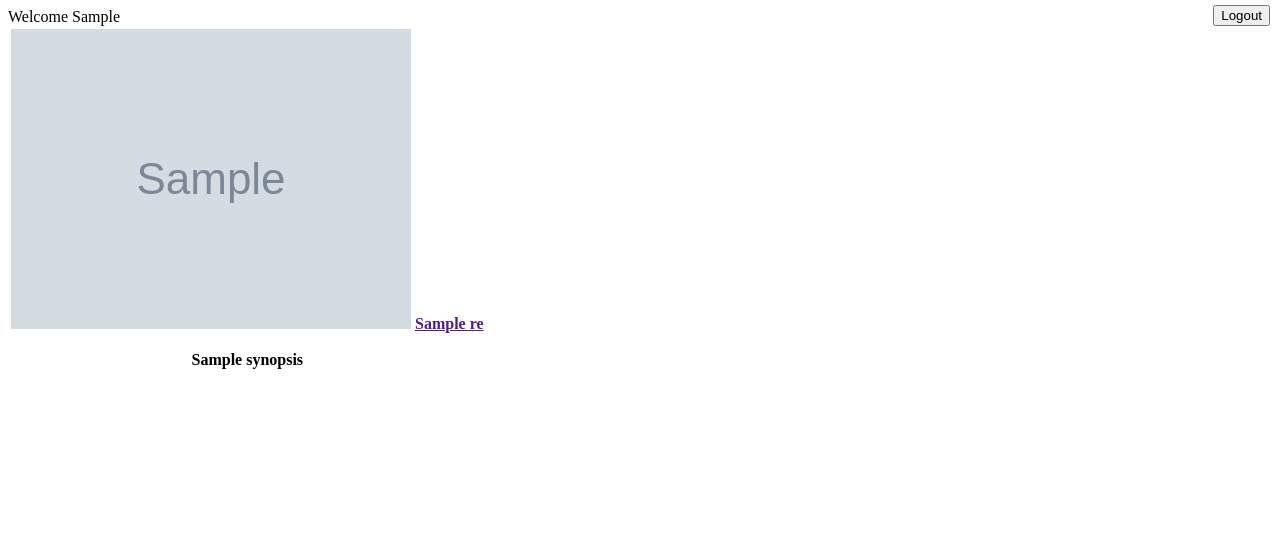
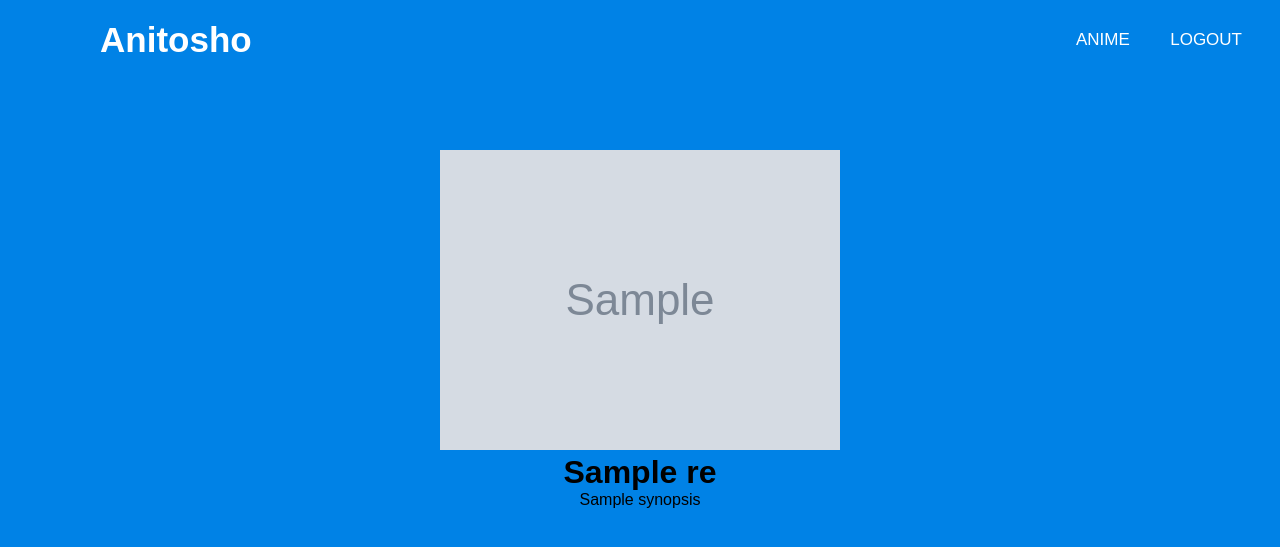
Before and after one commit to asfann/anitosho, a Django app: template templates/welcome.html in a window 1280 px wide. Shown: the top 547 px of the page. Run offline with Django 3.2, Linux system fonts and the light colour scheme; the template is opened without the code that fills it: most values are stand-ins (such as "Sample title", 1, 10 or a date in 2020); grey boxes marked "Sample" are stand-in pictures; lists and menus that the app fills with data are empty.

Commit message:
small design for anime page

```diff
--- a/anime/api.py
+++ b/anime/api.py
@@ -3,7 +3,7 @@ jikan = Jikan()
 
 
 
-winter_2018_anime = jikan.season_later()['anime']
+winter_2018_anime = jikan.season(year=2021, season='winter')['anime']
 # archive = jikan.top('')
 # xraq=archive
 xraq=winter_2018_anime
--- a/templates/signIn.html
+++ b/templates/signIn.html
@@ -294,7 +294,7 @@ body {
 </head>
 <body>
 <div class="login-box">
-    <h2>login</h2>
+    <h2>Login</h2>
 <form action="/postsign/" method="post">
     {% csrf_token  %}
      <div class="user-box">
@@ -303,9 +303,9 @@ body {
      </div>
 
     <div class="user-box">
-    <input type="password" name="passw">
+    <input type="password" name="passw" required="">
         <label>Password :</label>
-    </div><a>
+    </div>
     <span></span>
     <span></span>
     <span></span>
--- a/templates/signup.html
+++ b/templates/signup.html
@@ -285,11 +285,11 @@ body {
 
 </style>
     <meta charset="UTF-8">
-    <title>Title</title>
+    <title>Sign up</title>
 </head>
 <body>
 <div class="login-box">
-    <h2>Registration</h2>
+    <h2>Sign up</h2>
 <form action="/postsignup/" method="post">
     {% csrf_token  %}
      <div class="user-box">
--- a/templates/welcome.html
+++ b/templates/welcome.html
@@ -2,34 +2,167 @@
 <html lang="en">
 <head>
     <meta charset="UTF-8">
+    <meta name="viewport" content="width=device-width, initial-scale=1.0">
+    <link rel="stylesheet" href="https://cdnjs.cloudflare.com/ajax/libs/font-awesome/5.15.3/css/all.min.css"/>
     <title>Home Page</title>
-<style>
-    div{
-        position: absolute;
-        right: 10px;
-        top: 5px;
-    }
-</style>
+    <style>
+{##}
+{#.grid-container {#}
+{#  display: grid;#}
+{#  grid-template-columns: auto auto auto;#}
+{#  background-color: #2196F3;#}
+{#  padding: 10px;#}
+
+{#.grid-item {#}
+{#  background-color: rgba(255, 255, 255, 0.8);#}
+{#  border: 1px solid rgba(0, 0, 0, 0.8);#}
+{#  padding: 20px;#}
+{#  font-size: 30px;#}
+{#  text-align: center;#}
+
+*{
+  padding: 0;
+  margin: 0;
+  text-decoration: none;
+  list-style: none;
+  box-sizing: border-box;
+}
+.container{
+  display: grid;
+    width: 800px;
+    margin: 50px auto 0;
+    box-sizing: border-box;
+}
+.row{
+    margin: 10px 0;
+}
+.column{
+    background: 	#0082e6;
+    display: table-cell;
+    padding:10px;
+    width: 33.3333%;
+    text-align: center;
+    vertical-align: middle;
+}
+body{
+
+    background: 	#0082e6;
+  font-family: montserrat;
+    margin: 0;
+    padding: 0;
+    font-family: sans-serif;
+}
+nav{
+  background: #0082e6;
+  height: 80px;
+  width: 100%;
+}
+label.logo{
+  color: white;
+  font-size: 35px;
+  line-height: 80px;
+  padding: 0 100px;
+  font-weight: bold;
+}
+nav ul{
+  float: right;
+  margin-right: 20px;
+}
+nav ul li{
+  display: inline-block;
+  line-height: 80px;
+  margin: 0 5px;
+}
+nav ul li a{
+  color: white;
+  font-size: 17px;
+  padding: 7px 13px;
+  border-radius: 3px;
+  text-transform: uppercase;
+}
+a.active,a:hover{
+  background: #1b9bff;
+  transition: .5s;
+}
+.checkbtn{
+  font-size: 30px;
+  color: white;
+  float: right;
+  line-height: 80px;
+  margin-right: 40px;
+  cursor: pointer;
+  display: none;
+}
+#check{
+  display: none;
+}
+@media (max-width: 952px){
+  label.logo{
+    font-size: 30px;
+    padding-left: 50px;
+  }
+  nav ul li a{
+    font-size: 16px;
+  }
+}
+@media (max-width: 858px){
+  .checkbtn{
+    display: block;
+  }
+  ul{
+    position: fixed;
+    width: 100%;
+    height: 100vh;
+    background: #2c3e50;
+    top: 80px;
+    left: -100%;
+    text-align: center;
+    transition: all .5s;
+  }
+  nav ul li{
+    display: block;
+    margin: 50px 0;
+    line-height: 30px;
+  }
+  nav ul li a{
+    font-size: 20px;
+  }
+  a:hover,a.active{
+    background: none;
+    color: #0082e6;
+  }
+  #check:checked ~ ul{
+    left: 0;
+  }
+}
+    </style>
 </head>
+<body>
+<nav>
+   <label for="check" class="checkbtn">
+       <i class="fas fa-bars"></i>
+   </label>
+    <label class="logo">Anitosho</label>
+          <ul >
+              <li><a onclick="location.href='{% url 'allanime' %}'">Anime</a></li>
+          <li><a onclick="location.href='{% url 'logout' %}'">Logout</a></li>
+          </ul>
+</nav>
+{% csrf_token %}
+<form action="/allanime/" method="get">
+{% for i in res %}
+<div class="container">
+<div class="row">
+    <div class="column">
+    <img  src="{{ i.image_url }}">
 
-<body>
-<div>
-<button type="button" onclick="location.href='{% url 'logout' %}'">Logout</button>
+        <h1>{{ i.title }}</h1>
+    <p class="mage__description">{{ i.synopsis }}</p>
 </div>
-{% csrf_token %}
-Welcome {{ e }}
-<form action="/allanime/" method="get">
-<table class="table is-fullwidth is-striped is-bordered"><thead><tr><th>
-{% for i in res %}
-<img src="{{ i.image_url }}">
-<a href="">{{ i.title }}</a><br><br>
-    {{ i.synopsis }}<br><br>
+    </div>
+</div>
+</form>
 {% endfor %}
 
-</th></tr>
-    </thead>
-</table>
-</form>
-
-</body>
+  </body>
 </html>
```
Also changed, not shown: accounts/views.py (+5 -6 lines), templates/anime.css (added, +113 -0 lines), templates/sign.css (deleted, +0 -167 lines), db.sqlite3.
